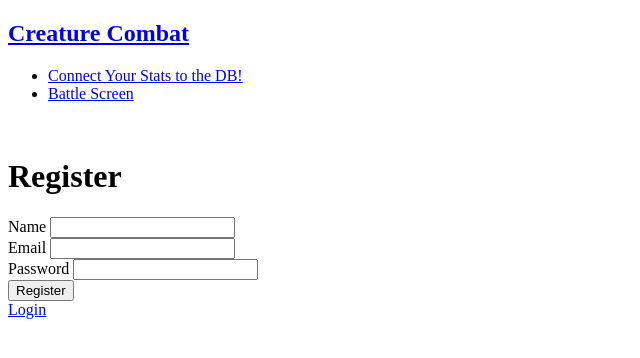
After one commit to gabemelch/CtrCmbt, a Node server app: page /register in a window 1280 px wide. The commit adds this page. Shown: the top 358 px of the page, without its empty margins (0-640 px from the left). Run offline with Node 20, Linux system fonts and the light colour scheme; some libraries are stand-ins or nearby versions.

Commit message:
Gus work

```diff
--- /dev/null
+++ b/public/passport-config.js
@@ -0,0 +1,29 @@
+const LocalStrategy = require('passport-local').Strategy
+const bcrypt = require('bcrypt')
+
+function initialize(passport, getUserByEmail, getUserById) {
+  const authenticateUser = async (email, password, done) => {
+    const user = getUserByEmail(email)
+    if (user == null) {
+      return done(null, false, { message: 'No user with that email' })
+    }
+
+    try {
+      if (await bcrypt.compare(password, user.password)) {
+        return done(null, user)
+      } else {
+        return done(null, false, { message: 'Password incorrect' })
+      }
+    } catch (e) {
+      return done(e)
+    }
+  }
+
+  passport.use(new LocalStrategy({ usernameField: 'email' }, authenticateUser))
+  passport.serializeUser((user, done) => done(null, user.id))
+  passport.deserializeUser((id, done) => {
+    return done(null, getUserById(id))
+  })
+}
+
+module.exports = initialize
--- a/server.js
+++ b/server.js
@@ -1,27 +1,112 @@
-if (process.env.NODE_ENV !== 'prodution'){
+if (process.env.NODE_ENV !== 'production') {
     require('dotenv').config()
 }
 
 const express = require('express')
 const app = express()
 const expressLayouts = require('express-ejs-layouts')
+const bodyParser = require('body-parser')
+const bcrypt = require('bcrypt')
+const passport = require('passport')
+const flash = require('express-flash')
+const session = require('express-session')
+const methodOverride = require('method-override')
 
-const indexRouter = require('./routes/index')
+//const indexRouter = require('./routes/index')
+const User = require('./models/user')
 
+const initializePassport = require('./public/passport-config')
+initializePassport(
+  passport,
+  email => users.find(user => user.email === email),
+  id => users.find(user => user.id === id)
+)
+
+const users = []
 
 app.set('view engine', 'ejs')
 app.set('views', __dirname + '/views')
 app.set('layout', 'layouts/layout')
 app.use(expressLayouts)
 app.use(express.static('public'))
+app.use(express.urlencoded({ extended: false }))
+app.use(flash())
+app.use(session({
+  secret: process.env.SESSION_SECRET,
+  resave: false,
+  saveUninitialized: false
+}))
+app.use(passport.initialize())
+app.use(passport.session())
+app.use(methodOverride('_method'))
+
 const mongoose = require('mongoose')
-mongoose.connect(process.env.DATABASE_URL, {useNewUrlParser: true})
+mongoose.connect(/*process.env.DATABASE_URL*/'mongodb+srv://ciuffo56:ccPassword@creaturecombat.pstdmvc.mongodb.net/creature_combat?retryWrites=true&w=majority', { useNewUrlParser: true })
 const db = mongoose.connection
 db.on('error', error => console.error(error))
-db.once('once', () => console.log('connected'))
+db.once('open', () => console.log('Connected to Mongoose'))
 
+//app.use('/', indexRouter)
 
+app.get('/', checkAuthenticated, (req, res)=> {
+  res.render('index', { name: req.user.name })
+})
 
-app.use('/', indexRouter)
+app.get('/login', checkNotAuthenticated, (req, res) => {
+  res.render('login')
+})
+
+app.post('/login', checkNotAuthenticated, passport.authenticate('local', {
+  successRedirect: '/',
+  failureRedirect: '/login',
+  failureFlash: true
+}))
+
+app.get('/register', checkNotAuthenticated, (req, res) => {
+  res.render('register')
+})
+
+app.post('/register', checkNotAuthenticated, async (req, res) => {
+  try {
+    const hashedPassword = await bcrypt.hash(req.body.password, 10)
+    users.push({
+      id: Date.now().toString(),
+      name: req.body.name,
+      email: req.body.email,
+      password: hashedPassword
+    })
+    const user = new User({
+      name: req.body.name,
+      email: req.body.email,
+      password: hashedPassword
+    })
+    const newUser = await user.save()
+    res.redirect('/login')
+  } catch {
+    res.redirect('/register')
+  }
+})
+
+/*
+app.delete('/logout', (req, res) => {
+  req.logOut()
+  res.redirect('/login')
+})
+*/
+
+function checkAuthenticated(req, res, next) {
+  if (req.isAuthenticated()) {
+    return next()
+  }
+
+  res.redirect('/login')
+}
+
+function checkNotAuthenticated(req, res, next) {
+  if (req.isAuthenticated()) {
+    return res.redirect('/')
+  }
+  next()
+}
 
 app.listen(process.env.PORT || 3000)
--- /dev/null
+++ b/views/battle/index.ejs
@@ -0,0 +1 @@
+<h2>Battle Placeholder</h2>
--- a/views/index.ejs
+++ b/views/index.ejs
@@ -1 +1,4 @@
-Middle
+<h1>Hi <%= name %></h1>
+<%/*<form action="/logout?_method=DELETE" method="POST">
+  <button type="submit">Log Out</button>
+</form>*/%>
--- a/views/layouts/layout.ejs
+++ b/views/layouts/layout.ejs
@@ -7,10 +7,9 @@
     <title>Creature Combat</title>
 </head>
 <body>
-    Before
+    <%- include('../partials/header.ejs') %>
     <br>
     <%-body %>
     <br>
-    After
 </body>
 </html>
--- /dev/null
+++ b/views/partials/header.ejs
@@ -0,0 +1,9 @@
+<header>
+    <nav>
+      <h1><a href="/">Creature Combat</a></h1>
+      <ul>
+        <li><a href="/userConnect">Connect Your Stats to the DB!</a></li>
+        <li><a href="/battle">Battle Screen</a></li>
+      </ul>
+    </nav>
+  </header>
--- /dev/null
+++ b/views/register.ejs
@@ -0,0 +1,17 @@
+<h1>Register</h1>
+<form action="/register" method="POST">
+  <div>
+    <label for="name">Name</label>
+    <input type="text" id="name" name="name" required>
+  </div>
+  <div>
+    <label for="email">Email</label>
+    <input type="email" id="email" name="email" required>
+  </div>
+  <div>
+    <label for="password">Password</label>
+    <input type="password" id="password" name="password" required>
+  </div>
+  <button type="submit">Register</button>
+</form>
+<a href="/login">Login</a>
```
Also changed, not shown: models/user.js (added, +24 -0 lines), package.json (+6 -2 lines), routes/index.js (+19 -4 lines), routes/login.js (+23 -72 lines), routes/register.js (added, +39 -0 lines), views/login.ejs (added, +16 -0 lines), views/userConnect.ejs (added), 2 other files.
